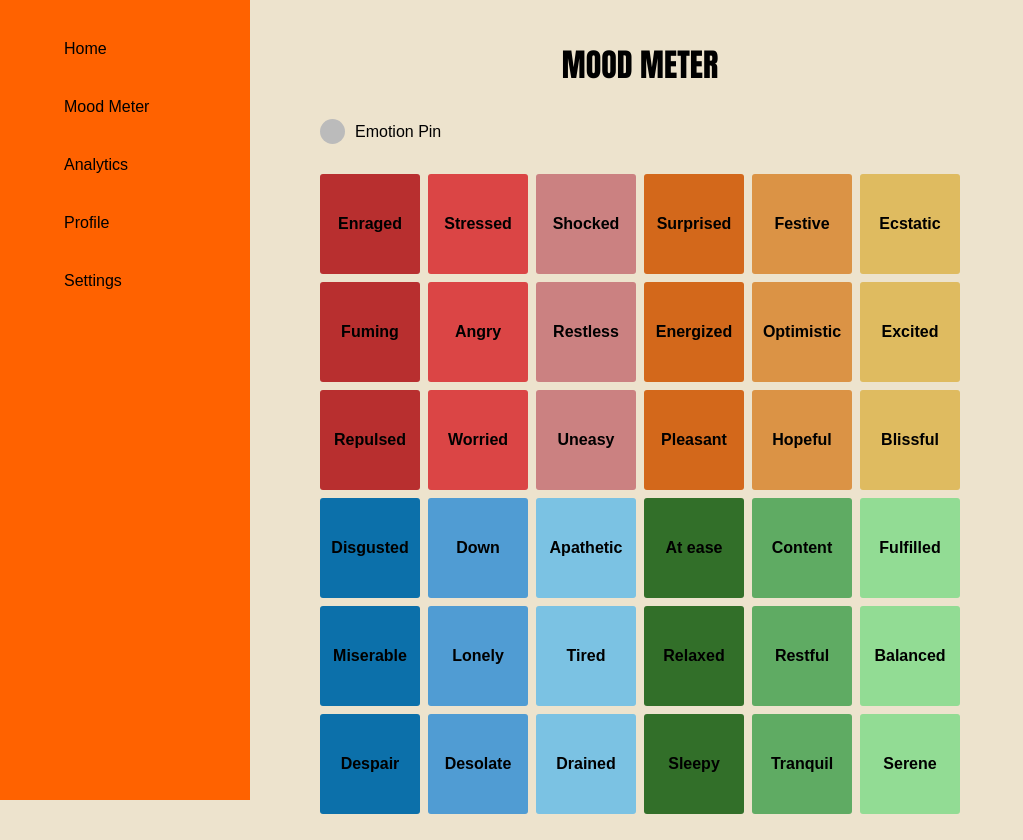
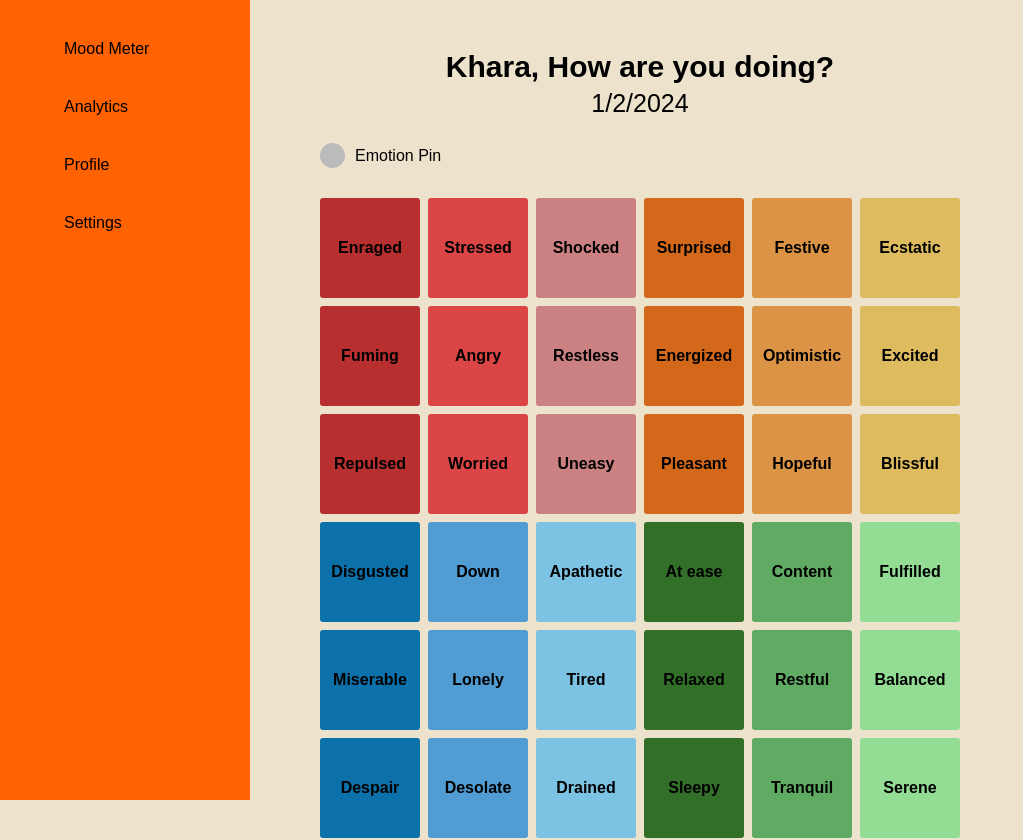
Before and after one commit to KharaFalcon/moodBridge, a PHP site: page /moodmeter.html in a window 1280 px wide. Shown: the top 840 px of the page, without its empty margins (0-1023 px from the left). Run offline with PHP 8.4, Linux system fonts and the light colour scheme.

Commit message:
added date to moodmeter and removed homepage

```diff
--- a/moodmeter.html
+++ b/moodmeter.html
@@ -12,11 +12,6 @@
     <div class="header">
         <div class="side-nav">
             <ul class="nav-links">
-                <li><a href="home.html">
-                        <i class="fa-solid fa-house-user"></i>
-                        <p>Home</p>
-                    </a>
-                </li>
                 <li><a href="moodmeter.html">
                         <i class="fa-solid fa-comment-dots"></i>
                         <p>Mood Meter</p>
@@ -41,7 +36,8 @@
             </ul>
         </div>
     </div>
-   <h1>MOOD METER</h1>
+     <h2 id="welcomeMsg">Khara, How are you doing?</h2>
+    <p id="date-container">Add todays date</p>
 
     <div class="container">
         <div class="dot" draggable="true"><span>Emotion Pin</span></div>
--- /dev/null
+++ b/notes.txt
@@ -0,0 +1 @@
+add maximum of four or five emotion need validation in the array and the display of the emotions
--- a/profile.html
+++ b/profile.html
@@ -11,11 +11,6 @@
     <div class="header">
         <div class="side-nav">
             <ul class="nav-links">
-                <li><a href="home.html">
-                        <i class="fa-solid fa-house-user"></i>
-                        <p>Home</p>
-                    </a>
-                </li>
                 <li><a href="moodmeter.html">
                         <i class="fa-solid fa-comment-dots"></i>
                         <p>Mood Meter</p>
--- a/settings.html
+++ b/settings.html
@@ -11,11 +11,6 @@
      <div class="header">
         <div class="side-nav">
             <ul class="nav-links">
-                <li><a href="home.html">
-                        <i class="fa-solid fa-house-user"></i>
-                        <p>Home</p>
-                    </a>
-                </li>
                 <li><a href="moodmeter.html">
                         <i class="fa-solid fa-comment-dots"></i>
                         <p>Mood Meter</p>
--- a/styles.css
+++ b/styles.css
@@ -266,3 +266,16 @@ padding-bottom: 50px;
     outline: none;
     /* Remove the default focus outline */
 }
+
+
+/*HOME*/
+#welcomeMsg {
+    font-size: 30px;
+    margin-top: 50px;
+}
+
+#date-container {
+    font-size: 25px;
+    margin-top: 5px;
+    margin-bottom: 25px;
+}
```
Also changed, not shown: home.html (deleted, +0 -46 lines), script.js (+49 -11 lines).
